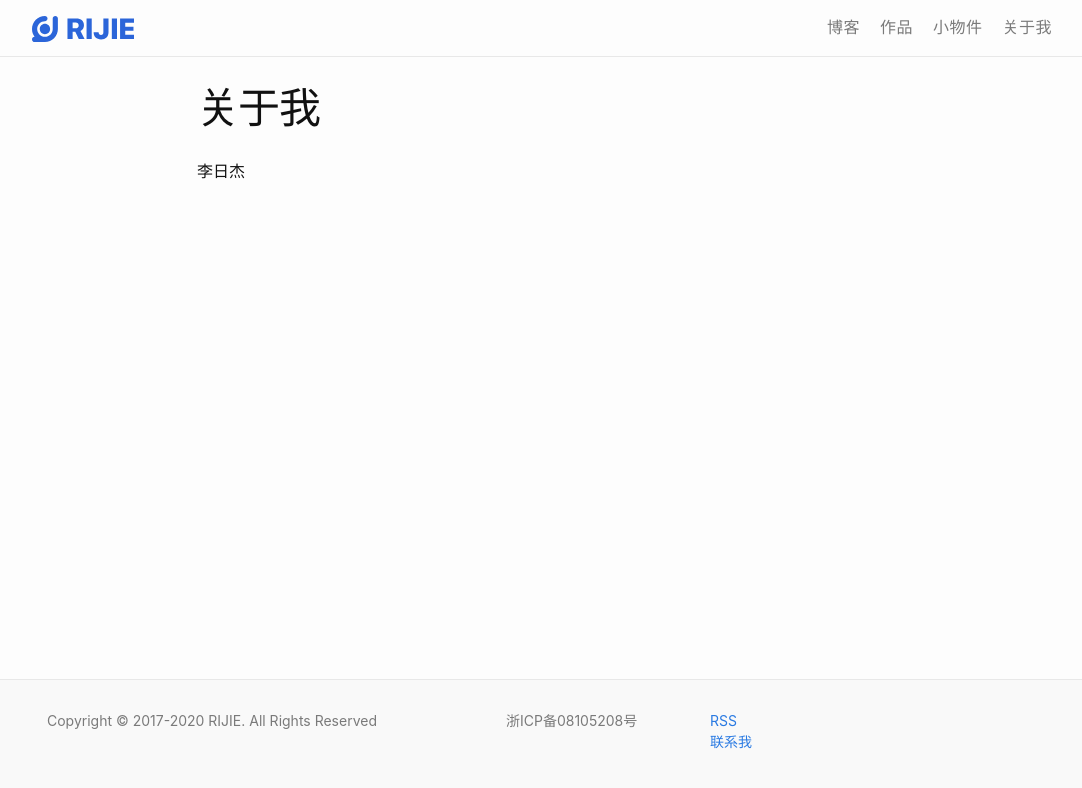
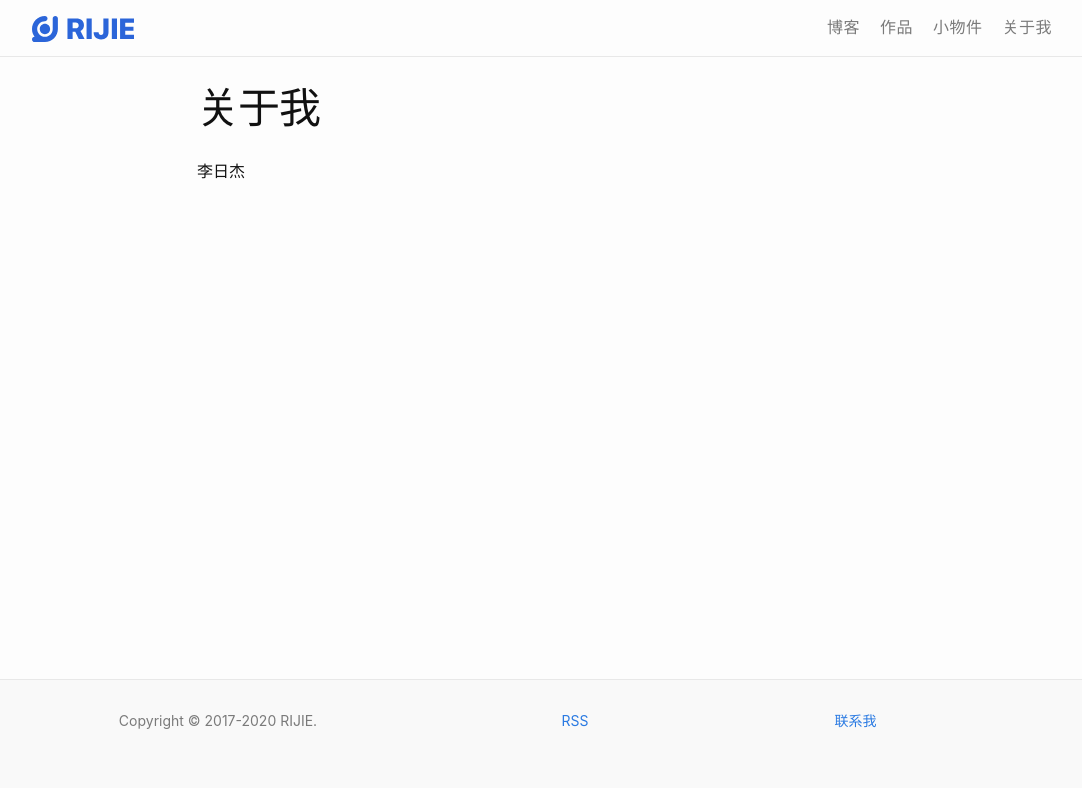
Before and after one commit to rijieli/epozh_dev, a Jekyll site: the page built from subpage/about.html, in a window 1280 px wide. Shown: the top 788 px of the page, without its empty margins (98-1180 px from the left). Built offline with Jekyll 4.4.1, drawn with Linux system fonts in a browser that asks for light colours.

Commit message:
调整版权与备案信息

```diff
--- a/_includes/footer.html
+++ b/_includes/footer.html
@@ -1,18 +1,15 @@
-<footer class="site-footer h-card" style="background: #F9F9F9; color: #7A7A7A; height: 160px;">
+<footer class="site-footer h-card" style="background: #F9F9F9; color: #7A7A7A; height: 160px; text-align: center;">
   <div class="wrapper" style="font-size: 14px;">
-    <div class="footer-col footer-col-3">
-      <p>Copyright © 2017-2020 RIJIE. All Rights Reserved</p>
+    <div class="footer-col footer-col-2">
+      <p>Copyright © 2017-2020 RIJIE. </p>
+    </div>
+    <div class="footer-col footer-col-2">
+      <a href="{{ "/feed.xml" | relative_url }}" class="u-email">RSS</a></li>
     </div>
     <div class="footer-col footer-col-1">
-      <p>浙ICP备08105208号</p>
-    </div>
-    <div class="footer-col footer-col-1">
-      <ul class="contact-list">
-        <li><a href="{{ "/feed.xml" | relative_url }}" class="u-email">RSS</a></li>
-        {%- if site.email -%}
-        <li><a class="u-email" href="mailto:{{ site.email }}">联系我</a></li>
-        {%- endif -%}
-      </ul>
+      {%- if site.email -%}
+      <a class="u-email" href="mailto:{{ site.email }}">联系我</a>
+      {%- endif -%}
     </div>
   </div>
 </footer>
```
